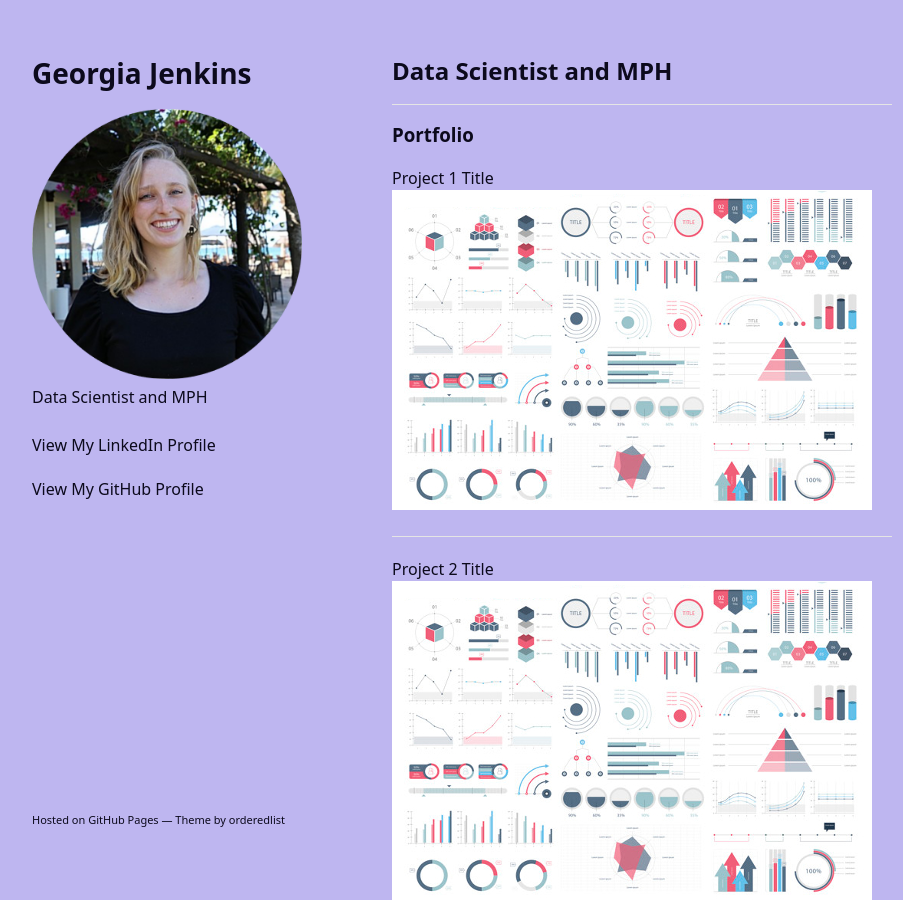
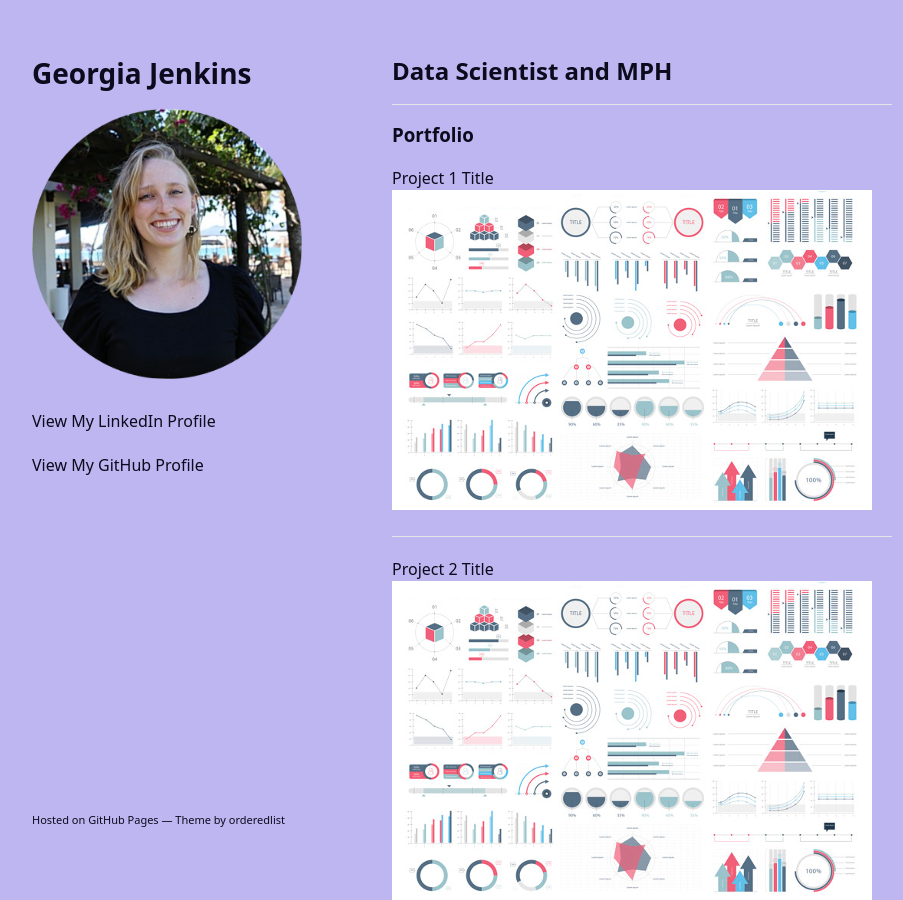
Before and after one commit to geojenk/geojenk.github.io, a Jekyll site: the page built from index.md, in a window 1280 px wide and 900 px high. Shown: the whole window, without its empty margins (178-1081 px from the left). Built offline with Jekyll 4.4.1, drawn with Linux system fonts in a browser that asks for light colours; our own code applies the rules of GitHub Pages for plain Markdown files; a script that is not in the unit is left out.

Commit message:
Update _config.yml

```diff
--- a/_config.yml
+++ b/_config.yml
@@ -1,8 +1,7 @@
 title: Georgia Jenkins # your name (or website title) here
 logo: "/images/headshot_round.png?raw=true" # your photo (or logo) here
 description: > # your text below (remove <br> elements if you don't need line breaks)
-  Data Scientist and MPH
-  <br><br>
+  <br>
   <a href="https://www.linkedin.com/in/jenkins-georgia/">View My LinkedIn Profile</a>
 
 remote_theme: pages-themes/minimal@v0.2.0
```
